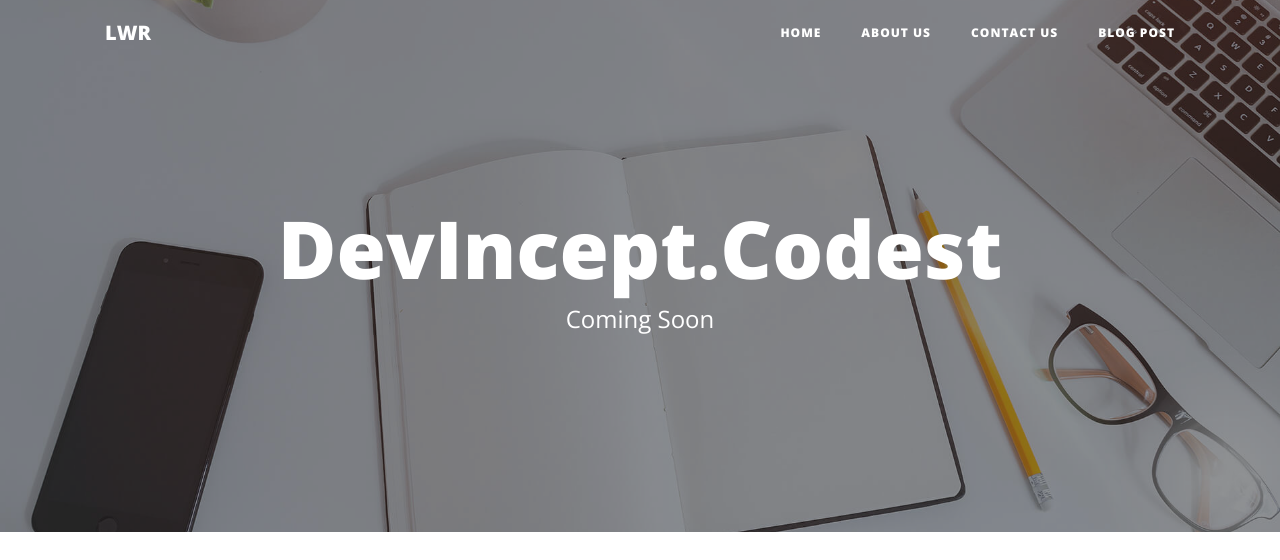
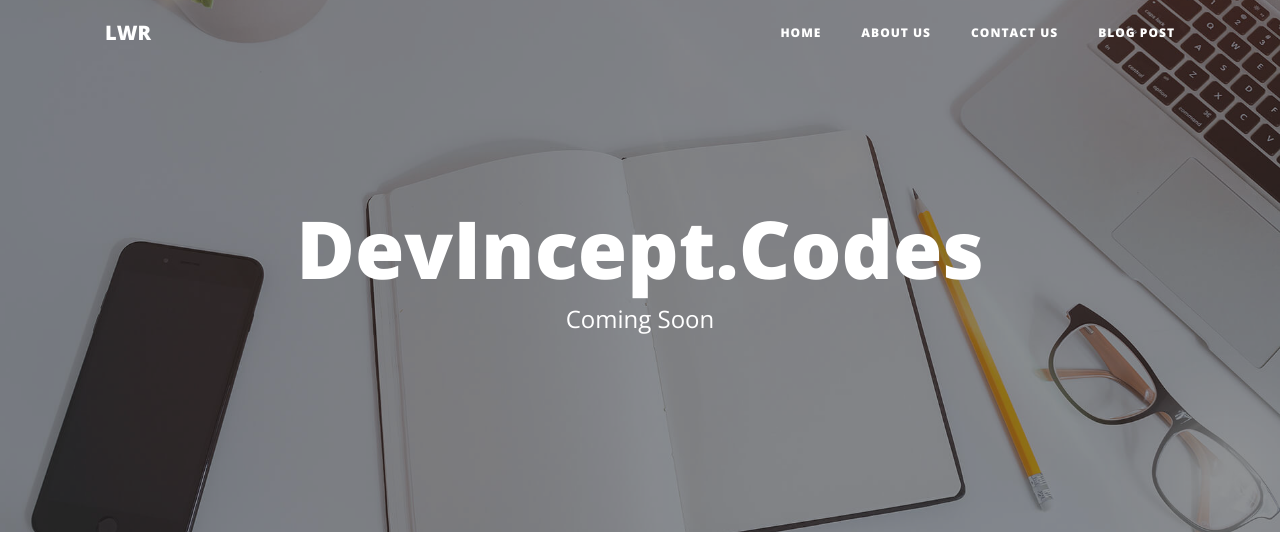
Before and after one commit to arpit-dwivedi/Learn-Write-Repeat.github.io, a plain HTML site: page index.html in a window 1280 px wide. Shown: the top 560 px of the page. Drawn offline with nearby package versions, Linux system fonts and the light colour scheme.

Commit message:
Update index.html

```diff
--- a/index.html
+++ b/index.html
@@ -32,7 +32,7 @@
             <div class="row">
                 <div class="col-md-10 col-lg-8 mx-auto">
                     <div class="site-heading">
-                        <h1>DevIncept.Codest</h1><span class="subheading">&nbsp;Coming Soon&nbsp;</span></div>
+                        <h1>DevIncept.Codes</h1><span class="subheading">&nbsp;Coming Soon&nbsp;</span></div>
                 </div>
             </div>
         </div>
```
